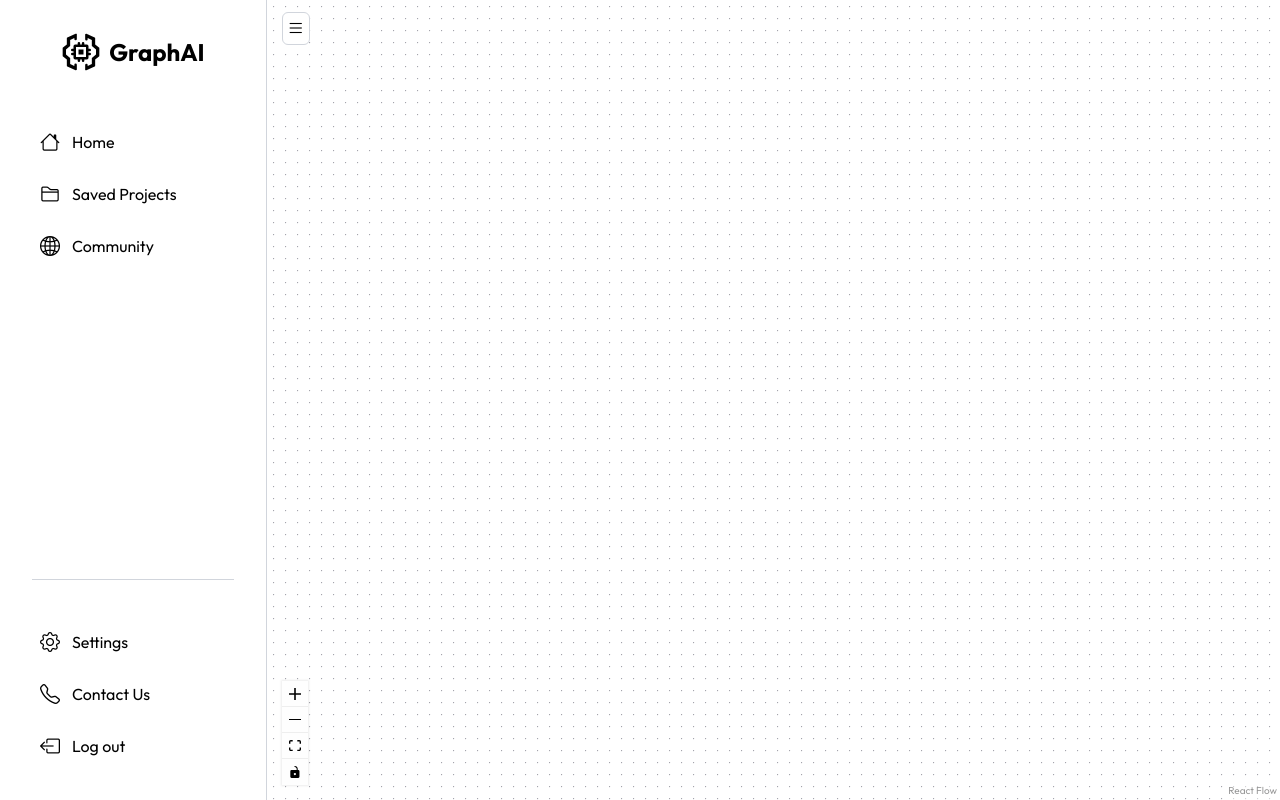
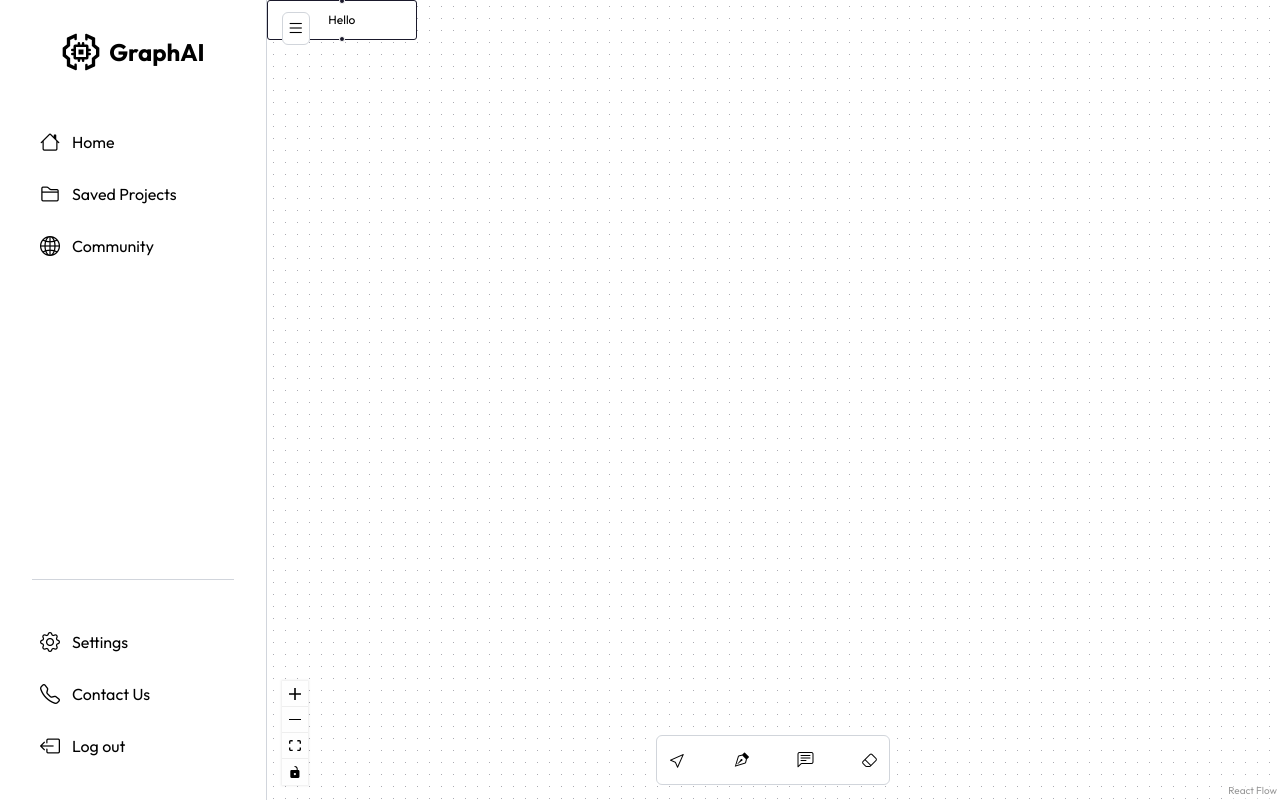
Before and after one commit to YumengLiu6044/GraphAI, a React (Vite) app in the folder frontend/: page /workspace in a window 1280 px wide. Built offline with nearby package versions, Linux system fonts and the light colour scheme.

Commit message:
added toolbar

```diff
--- a/frontend/src/components/Canvas.tsx
+++ b/frontend/src/components/Canvas.tsx
@@ -8,22 +8,49 @@ import {
 import "@xyflow/react/dist/style.css";
 import { useShowSidebarStore } from "../utils/store";
 
+const toolbarIcons = [
+  {name: "bi bi-cursor"},
+  {name: "bi bi-vector-pen"},
+    {name: "bi bi-chat-left-text"},
+  {name: "bi bi-eraser"}
+]
+
 export default function Canvas() {
 	const showSidebar = useShowSidebarStore((state) => state.doShow);
 	const setShowSidebar = useShowSidebarStore((state) => state.setShow);
 
+  const nodes = [
+  {
+    id: '1', // required
+    position: { x: 0, y: 0 }, // required
+    data: { label: 'Hello' }, // required
+  },
+];
+
 	return (
 		<div className="w-full min-h-full">
-			<ReactFlow>
+			<ReactFlow nodes={nodes}>
 				<Background
 					variant={BackgroundVariant.Dots}
 					gap={12}
-					size={1.2}
+					size={1}
 				/>
 				<Controls></Controls>
+
+        {/* sidebar control button */}
 				<Panel>
-					<i className="bi bi-list border-1 border-gray-300 bg-white rounded-md p-1 text-lg hover:bg-gray-200" onClick={() => setShowSidebar(!showSidebar)}></i>
+					<i className="card-box bi bi-list bg-white text-lg hover:bg-gray-200" onClick={() => setShowSidebar(!showSidebar)}></i>
 				</Panel>
+
+        {/* Toolbar */}
+        <Panel position="bottom-center">
+          <div className="flex card-box bg-white gap-8 ">
+            {toolbarIcons.map((item, index) => (<i className={`${item.name} hover:bg-gray-200 rounded-md p-2`} key={index}></i>))}
+          </div>
+        </Panel>
+
+
+
 			</ReactFlow>
 		</div>
 	);
--- a/frontend/src/index.css
+++ b/frontend/src/index.css
@@ -23,3 +23,9 @@
 	animation: 1s fade-animation;
 	animation-fill-mode: forwards;
 }
+
+.card-box {
+	border: 1px solid #D1D5DB;
+  border-radius: 0.375rem;
+	padding: 0.25rem;
+}
```
